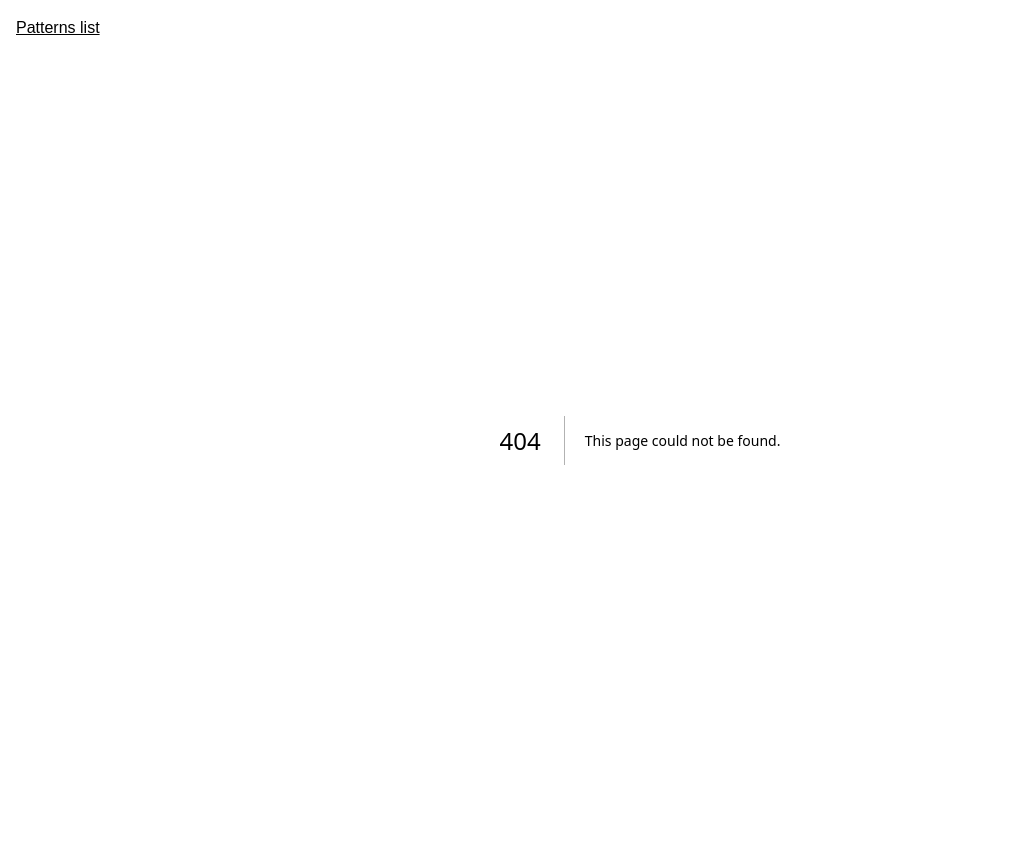
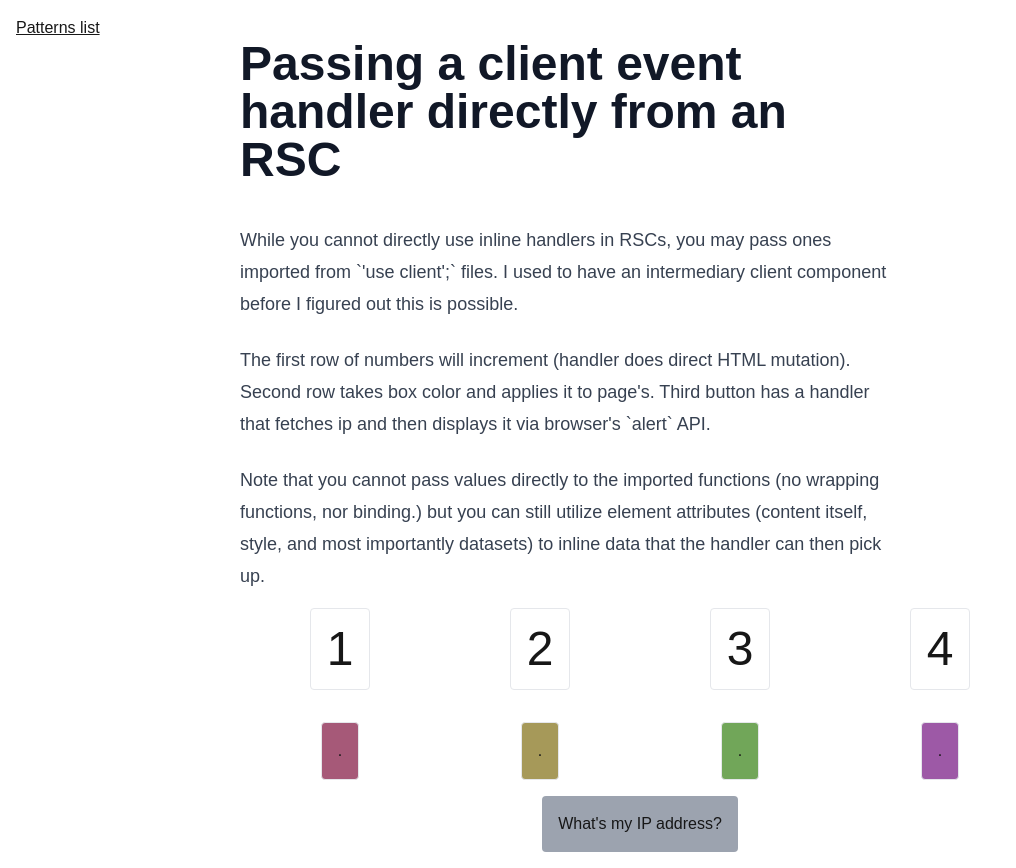
Before and after one commit to etabits/nextjs-rsc-patterns, a Next.js app: page /patterns/handlers in a window 1280 px wide. Before the commit this address had no page. Shown: the whole page, without its empty margins (0-1016 px from the left). Built offline with nearby package versions, Linux system fonts and the light colour scheme.

Commit message:
pattern #4: Native event handlers from RSCs

```diff
--- a/src/app/page.tsx
+++ b/src/app/page.tsx
@@ -27,6 +27,7 @@ const patterns: Record<string, string> = {
   rendered: "Pass rendered server component to a client component via a prop",
   import: "Pass imported client component reference to RSC via a prop",
   c2c: "Pass a client component to another client component, composed in an RSC",
+  handlers: "Assigning client-side event handlers directly from RSCs",
 };
 
 const PatternsList: React.FC = () => {
--- /dev/null
+++ b/src/app/patterns/handlers/change-bg.ts
@@ -0,0 +1,10 @@
+"use client";
+
+import type { MouseEventHandler } from "react";
+
+export const changePageBackground: MouseEventHandler = (e) =>
+  // Instead of this dance we can directly assign target element bg color!
+  // no need for datasets in this case
+  (document.body.style.backgroundColor = `hsl(${
+    (e.target as HTMLElement).dataset["hue"]
+  } 30% 50%)`);
--- /dev/null
+++ b/src/app/patterns/handlers/increment.ts
@@ -0,0 +1,13 @@
+"use client";
+
+import type { MouseEventHandler } from "react";
+
+export const incrementMe: MouseEventHandler = (e) => {
+  const element = e.target as HTMLElement;
+  const incrementBy = parseInt(element.dataset["incrementBy"] ?? "1");
+  const currentValue = parseInt(element.innerText);
+  const newValue = currentValue + incrementBy;
+  if (currentValue < 100 && newValue > 100)
+    setTimeout(() => alert("You crossed the 100 boundary!"), 2e2);
+  element.innerText = newValue.toString();
+};
--- /dev/null
+++ b/src/app/patterns/handlers/page.tsx
@@ -0,0 +1,76 @@
+import { changePageBackground } from "./change-bg";
+import { incrementMe } from "./increment";
+import { tellIP } from "./tell-ip";
+
+const ClientHandlerPage: React.FC = () => {
+  return (
+    <div>
+      <div className="prose prose-lg dark:prose-invert">
+        <h1>Passing a client event handler directly from an RSC</h1>
+        <p>
+          While you cannot directly use inline handlers in RSCs, you may pass
+          ones imported from `'use client';` files. I used to have an
+          intermediary client component before I figured out this is possible.
+        </p>
+        <p>
+          The first row of numbers will increment (handler does direct HTML
+          mutation). Second row takes box color and applies it to page's. Third
+          button has a handler that fetches ip and then displays it via
+          browser's `alert` API.
+        </p>
+        <p>
+          Note that you cannot pass values directly to the imported functions
+          (no wrapping functions, nor binding.) but you can still utilize
+          element attributes (content itself, style, and most importantly
+          datasets) to inline data that the handler can then pick up.
+        </p>
+      </div>
+      <ul className="flex flex-row justify-around">
+        {Array(4)
+          .fill(0)
+          .map((_, i) => {
+            const incrementBy = Math.round(Math.random() * 1e2);
+            return (
+              <li
+                key={i}
+                data-increment-by={incrementBy}
+                title={`Increments by ${incrementBy}`}
+                className="border rounded text-5xl p-4 m-4 cursor-pointer"
+                onClick={incrementMe}
+              >
+                {i + 1}
+              </li>
+            );
+          })}
+      </ul>
+      <ul className="flex flex-row justify-around">
+        {Array(4)
+          .fill(0)
+          .map((_, i) => {
+            const hue = Math.round(Math.random() * 360);
+            return (
+              <li
+                key={i}
+                data-hue={hue}
+                className="border rounded p-4 m-4 cursor-pointer"
+                onClick={changePageBackground}
+                style={{ backgroundColor: `hsl(${hue} 30% 50%)` }}
+              >
+                .
+              </li>
+            );
+          })}
+      </ul>
+      <div>
+        <button
+          className="bg-gray-400 rounded border-gray-400 p-4 m-auto block"
+          onClick={tellIP}
+        >
+          What's my IP address?
+        </button>
+      </div>
+    </div>
+  );
+};
+
+export default ClientHandlerPage;
--- /dev/null
+++ b/src/app/patterns/handlers/tell-ip.ts
@@ -0,0 +1,5 @@
+"use client";
+
+import { getIP } from "../rendered/ip";
+
+export const tellIP = () => getIP().then((ip) => alert(`Your IP is:\n${ip}`));
```
